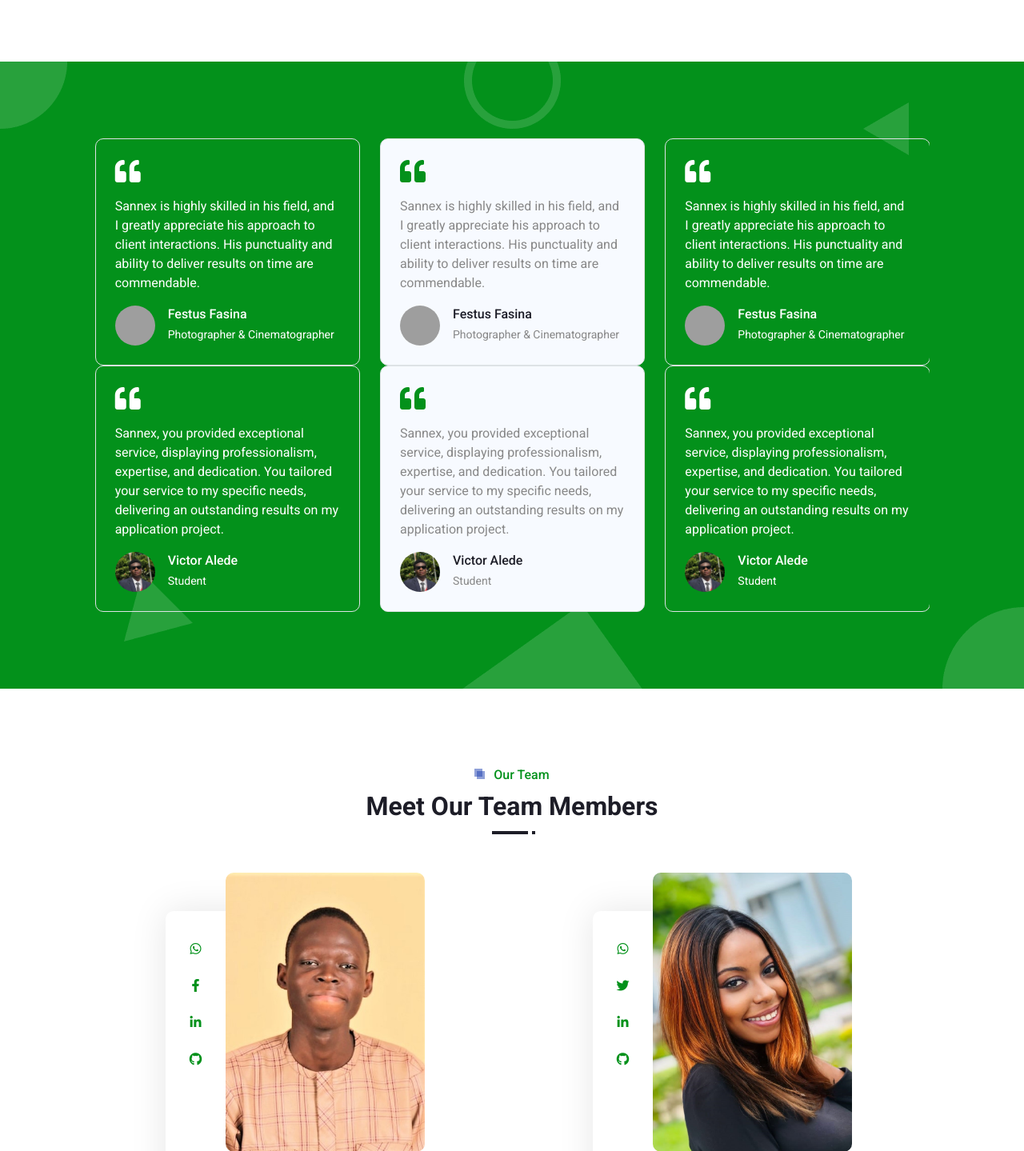
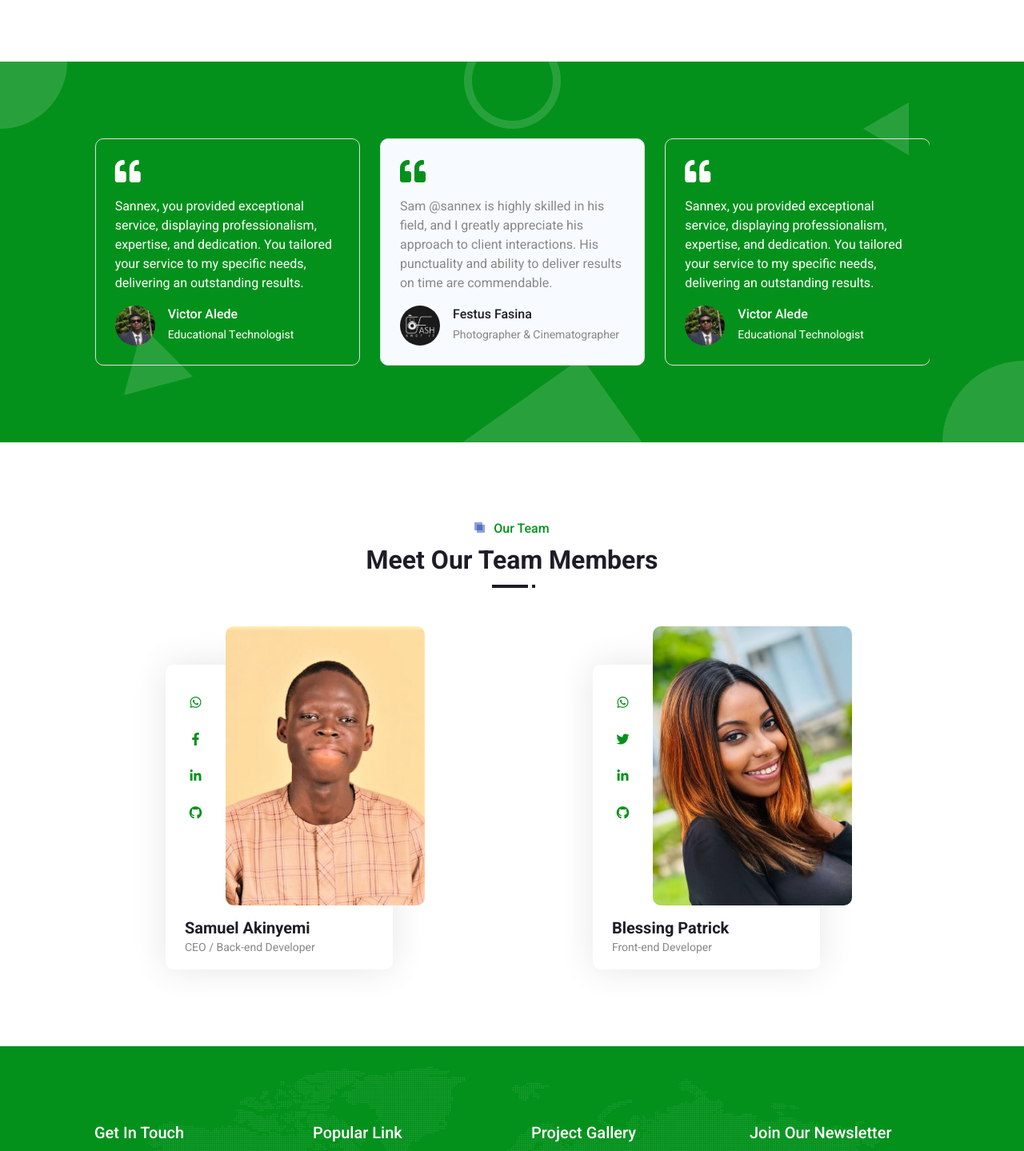
Before and after one commit to sannex-01/sannex-01, a PHP site: page / in a window 1280 px wide. Shown: the part 3595-5034 px from the top of the page at 80% size. Run offline with PHP 8.4, Linux system fonts and the light colour scheme; some libraries are stand-ins or nearby versions; grey boxes are pictures that could not be loaded.

Commit message:
updated testimonials

```diff
--- a/index.php
+++ b/index.php
@@ -370,30 +370,28 @@ $randomKeys = array_slice($keys, 0, 6);
                 <div class="owl-carousel testimonial-carousel">
                     <div class="testimonial-item bg-transparent border rounded text-white p-4">
                         <i class="fa fa-quote-left fa-2x mb-3"></i>
-                        <p>Sannex is highly skilled in his field, and I greatly appreciate his approach
+                        <p>Sam @sannex is highly skilled in his field, and I greatly appreciate his approach
                             to client interactions. His punctuality and ability to deliver results on time are commendable.
                         </p>
                         <div class="d-flex align-items-center">
-                            <img class="img-fluid flex-shrink-0 rounded-circle" src="assets/img/testimonial-1.jpg" style="width: 50px; height: 50px;">
+                            <img class="img-fluid flex-shrink-0 rounded-circle" src="assets/img/testimonial/testimonial-1.jpg" style="width: 50px; height: 50px;">
                             <div class="ps-3">
                                 <h6 class="text-white mb-1">Festus Fasina</h6>
                                 <small>Photographer & Cinematographer</small>
                             </div>
                         </div>
                     </div>
-                </div>
-                <div class="owl-carousel testimonial-carousel">
                     <div class="testimonial-item bg-transparent border rounded text-white p-4">
                         <i class="fa fa-quote-left fa-2x mb-3"></i>
                         <p>Sannex, you provided exceptional service, displaying professionalism,
                             expertise, and dedication. You tailored your service to my specific needs,
-                            delivering an outstanding results on my application project.
+                            delivering an outstanding results.
                         </p>
                         <div class="d-flex align-items-center">
                             <img class="img-fluid flex-shrink-0 rounded-circle" src="assets/img/testimonial/testimonial-2.jpg" style="width: 50px; height: 50px;">
                             <div class="ps-3">
                                 <h6 class="text-white mb-1">Victor Alede</h6>
-                                <small>Student</small>
+                                <small>Educational Technologist</small>
                             </div>
                         </div>
                     </div>
```
Also changed, not shown: assets/img/testimonial/testimonial-1.jpg (added).
